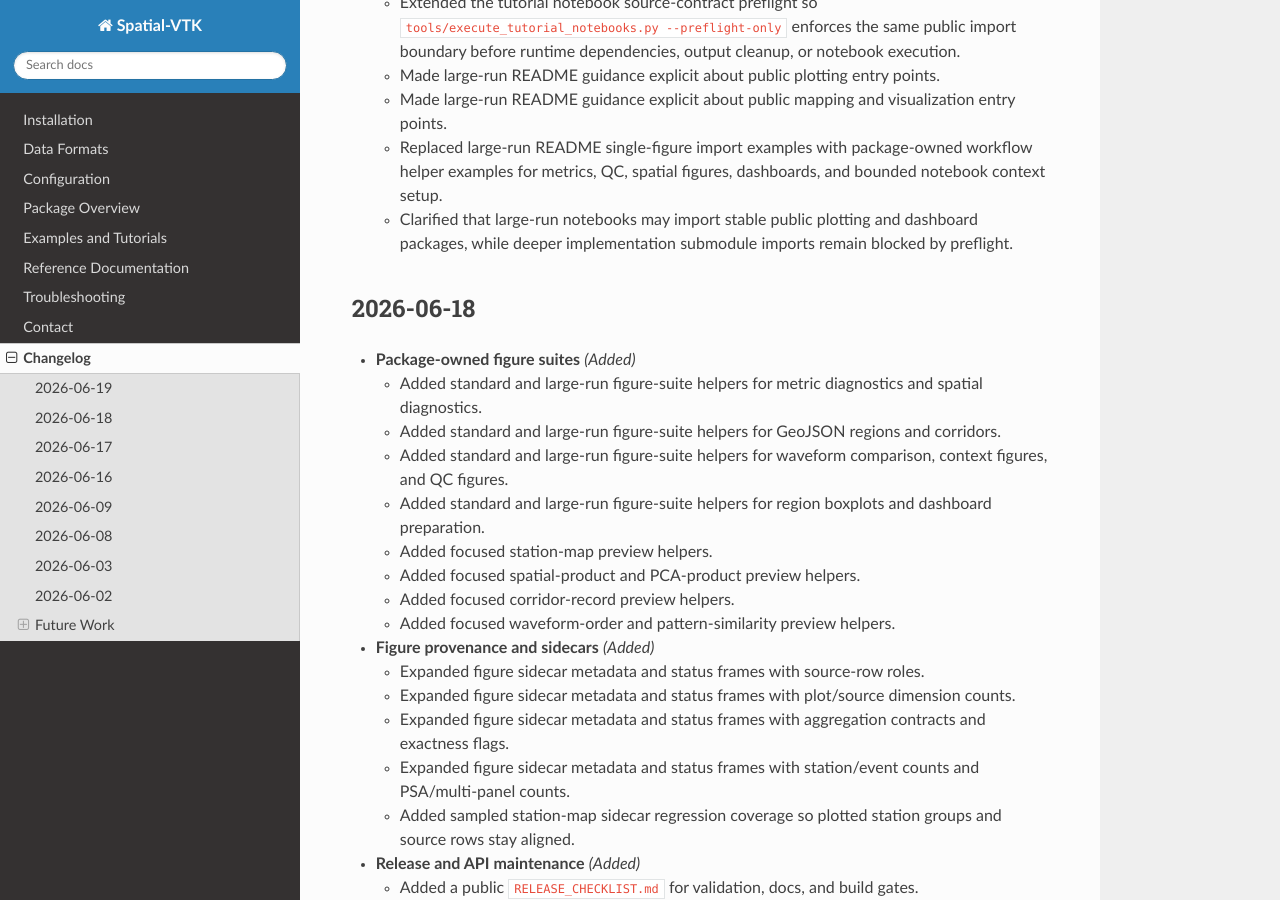
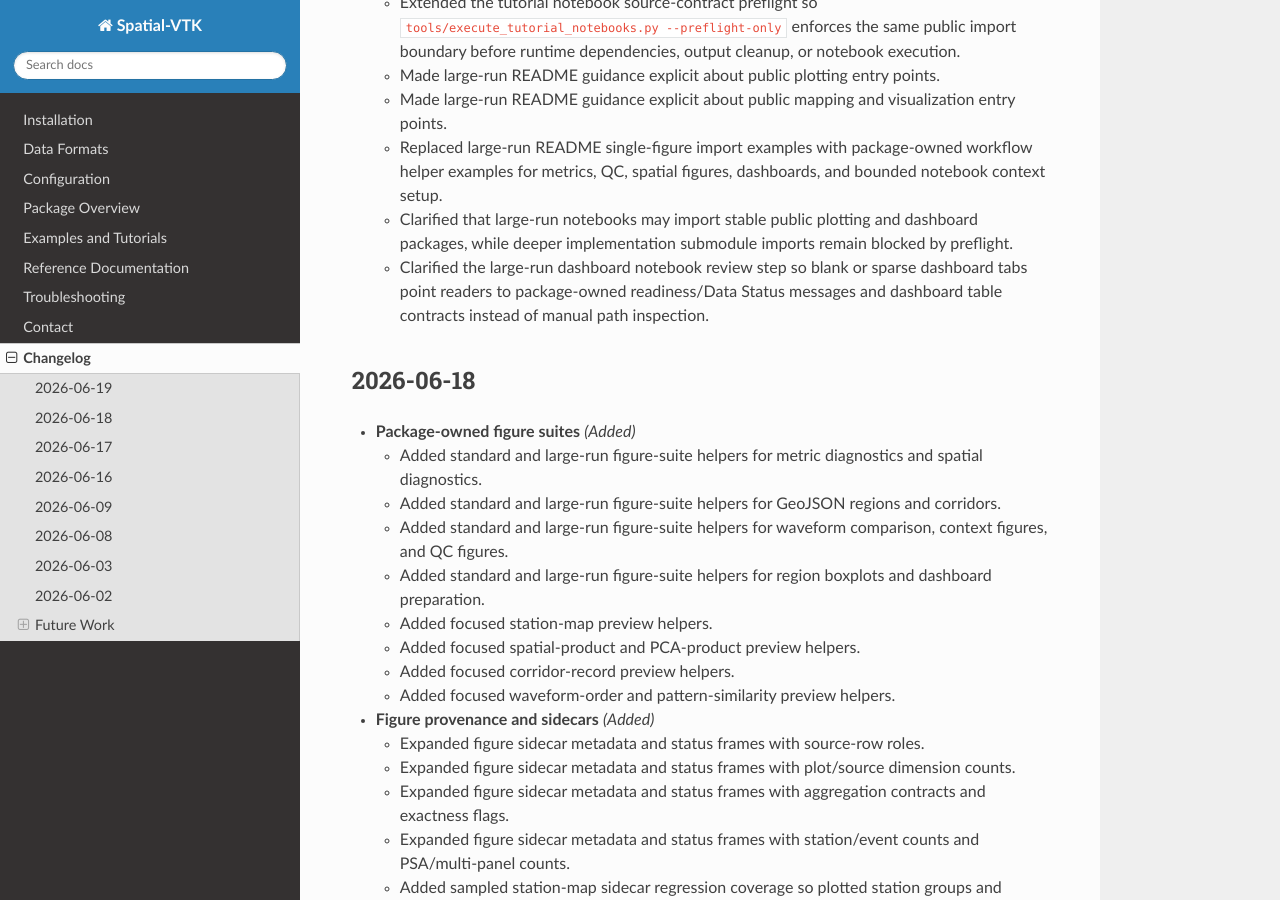
Before and after one commit to bcbirkel/spatial-vtk, a Sphinx documentation site: the page built from docs/changelog.rst, in a window 1280 px wide and 900 px high, scrolled down 11644 px. Built offline with Sphinx 7.4.7 and the Read the Docs theme 3.1.0, drawn with Linux system fonts in a browser that asks for light colours.

Commit message:
Clarify large-run dashboard review guidance

```diff
--- a/docs/changelog.rst
+++ b/docs/changelog.rst
@@ -602,6 +602,9 @@ Changelog
   - Clarified that large-run notebooks may import stable public plotting and
     dashboard packages, while deeper implementation submodule imports remain
     blocked by preflight.
+  - Clarified the large-run dashboard notebook review step so blank or sparse
+    dashboard tabs point readers to package-owned readiness/Data Status
+    messages and dashboard table contracts instead of manual path inspection.
 
 2026-06-18
 ----------
```
Also changed, not shown: docs/examples/large_run/step_07_large_run_dashboards.ipynb, 1 other file.
